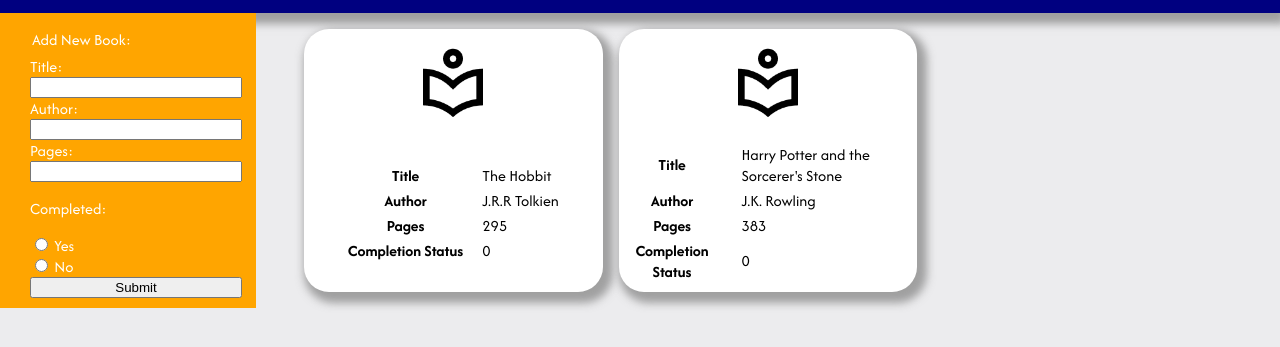
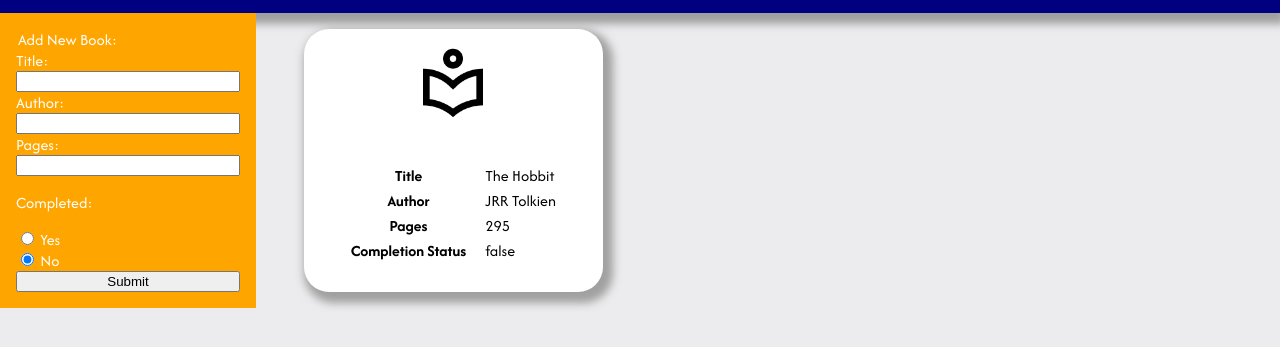
Before and after one commit to kschmidt021/odin-library, a plain HTML site: page index.html in a window 1280 px wide. Shown: the part 59-406 px from the top of the page. Drawn offline with Linux system fonts and the light colour scheme.

Commit message:
Add books to library, while pre-loading some books
Allows users to add their own books to the library, and maintain pre-loaded books

```diff
--- a/books.js
+++ b/books.js
@@ -1,10 +1,7 @@
 const libDiv = document.querySelector("#library");
+const submitBookBtn = document.querySelector("#submit-book");
 
 const myLibrary = [];
-
-
-addBookToLibrary();
-displayLibrary();
 
 function Book(title, author, pages, read) {
     this.title = title;
@@ -13,17 +10,30 @@ function Book(title, author, pages, read) {
     this.read = read;
 }
 
+const theHobbit = new Book("The Hobbit","JRR Tolkien", 295, false);
+myLibrary.push(theHobbit);
+displayLibrary();
+
+
+submitBookBtn.addEventListener("click", (event) => {
+    event.preventDefault();
+    addBookToLibrary();
+})
+
 function addBookToLibrary() {
-    const theHobbit = new Book("The Hobbit", "J.R.R Tolkien", "295", 0);
-    const harryPotter = new Book("Harry Potter and the Sorcerer's Stone", "J.K. Rowling", "383", "0");
-    myLibrary.push(theHobbit);
-    myLibrary.push(harryPotter);
-    console.log(myLibrary);
+    const newBookTitle = document.querySelector("#title").value;
+    const newBookAuthor = document.querySelector("#author").value;
+    const newBookPages = document.querySelector("#pages").value;
+    const newBookRead = document.querySelector('input[name="completed"]').checked;
+
+    const newBook = new Book(newBookTitle, newBookAuthor, newBookPages, newBookRead);
+    myLibrary.push(newBook);
+    displayBook(newBook);
 }
 
 function displayLibrary() {
     for (book in myLibrary) {
-        displayBook(book);
+        displayBook(myLibrary[book]);
     }
 }
 
@@ -48,7 +58,7 @@ function displayBook(book) {
                 bookThTitle.textContent = "Title";
                 const bookTdTitle = document.createElement('td');
                 bookTrTitle.appendChild(bookTdTitle);
-                bookTdTitle.textContent = myLibrary[book].title;
+                bookTdTitle.textContent = book.title;
 
             const bookTrAuthor = document.createElement('tr');
             bookTable.appendChild(bookTrAuthor);
@@ -58,7 +68,7 @@ function displayBook(book) {
                 bookThAuthor.textContent = "Author";
                 const bookTdAuthor = document.createElement('td');
                 bookTrAuthor.appendChild(bookTdAuthor);
-                bookTdAuthor.textContent = myLibrary[book].author;
+                bookTdAuthor.textContent = book.author;
 
             const bookTrPages = document.createElement('tr');
             bookTable.appendChild(bookTrPages);
@@ -68,7 +78,7 @@ function displayBook(book) {
                 bookThPages.textContent = "Pages";
                 const bookTdPages = document.createElement('td');
                 bookTrPages.appendChild(bookTdPages);
-                bookTdPages.textContent = myLibrary[book].pages;
+                bookTdPages.textContent = book.pages;
 
             const bookTrRead = document.createElement('tr');
             bookTable.appendChild(bookTrRead);
@@ -78,5 +88,5 @@ function displayBook(book) {
                 bookThRead.textContent = "Completion Status";
                 const bookTdRead = document.createElement('td');
                 bookTrRead.appendChild(bookTdRead);
-                bookTdRead.textContent = myLibrary[book].read;
+                bookTdRead.textContent = book.read;
 }
--- a/index.html
+++ b/index.html
@@ -16,29 +16,27 @@
 
         <div id="side-bar">
             <form action="">
-                <fieldset>
                     <legend>Add New Book:</legend>
                     <label for="title">Title:</label>
                     <input type="text" name="title" id="title">
 
                     <label for="author">Author:</label>
-                    <input type="text" name="author" id="author">
+                    <input type="text" name="author" id="author" required>
 
                     <label for="pages">Pages:</label>
-                    <input type="number" name="pages" id="pages">
+                    <input type="number" name="pages" id="pages" required>
 
                     <p>Completed:</p>
                     <div>
-                        <input type="radio" name="completed" id="yes">
+                        <input type="radio" name="completed" id="yes" value="yes">
                         <label for="completed">Yes</label>
                     </div>
                     <div>
-                        <input type="radio" name="completed" id="no">
+                        <input type="radio" name="completed" id="no" value="no" checked>
                         <label for="completed">No</label>
                     </div>
 
-                    <button type="submit">Submit</button>
-                </fieldset>
+                    <button type="submit" id="submit-book">Submit</button>
             </form>
         </div>
 
--- a/style.css
+++ b/style.css
@@ -55,11 +55,11 @@ html {
     grid-area: sidebar;
     justify-self: stretch;
     background-color: orange;
-    padding: 1rem 0px 0px 16px;
+    padding: 1rem;
     color: white;
 }
 
-#side-bar fieldset {
+#side-bar form {
     border: none;
     display: grid;
 }
```
